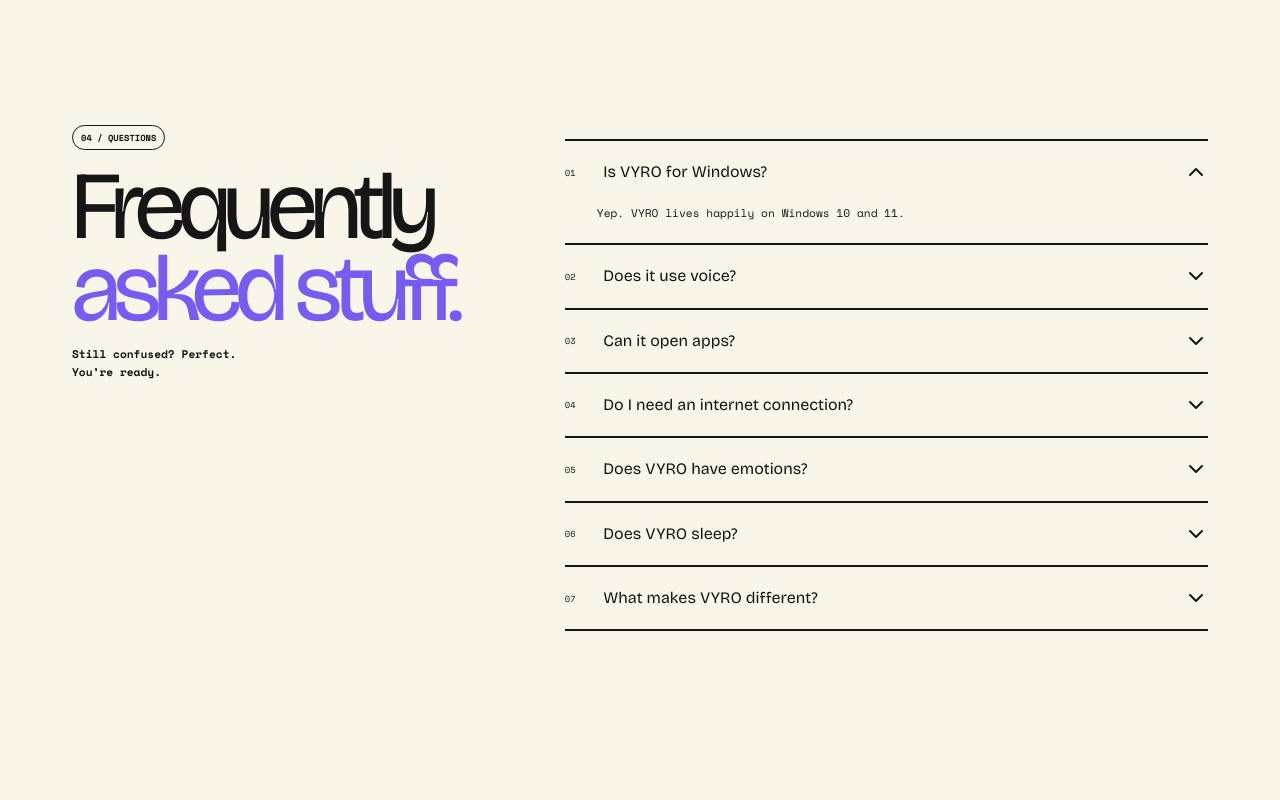
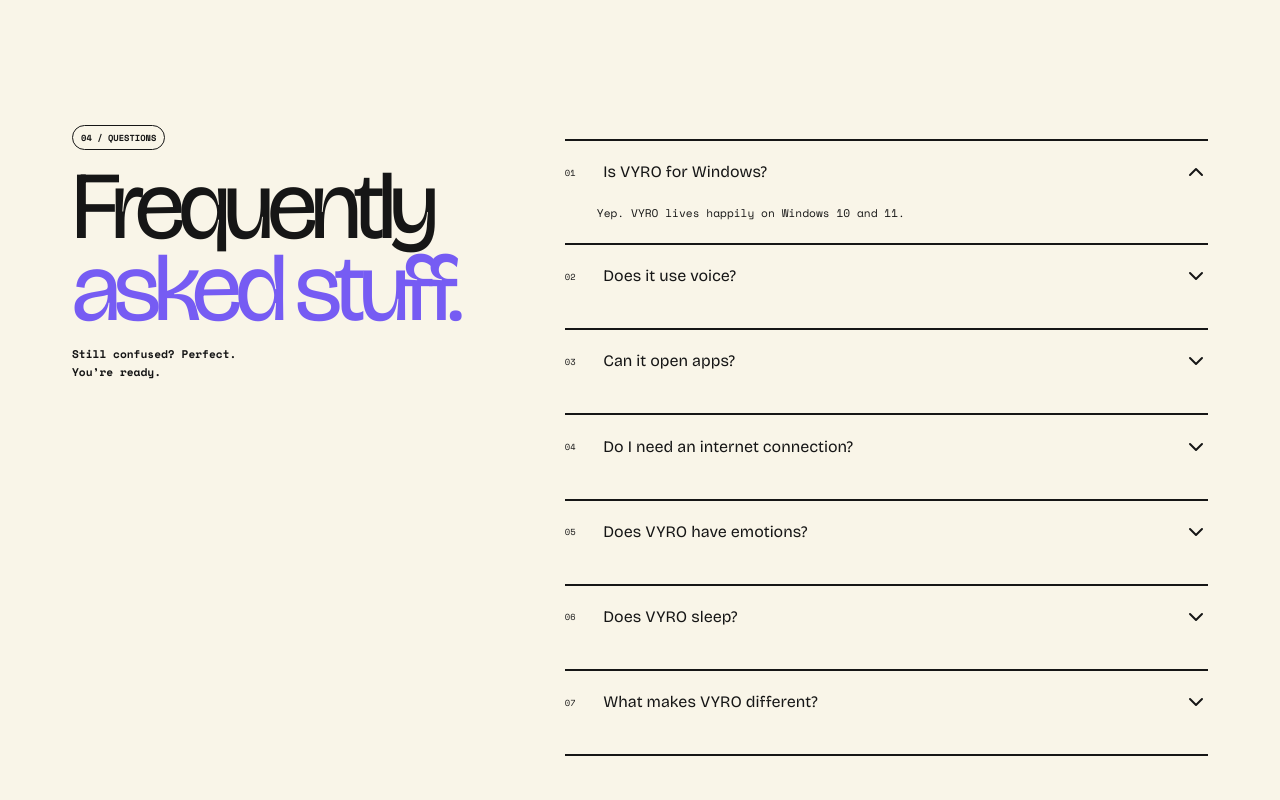
Before and after one commit to Kipasa33/VYRO-Landing, a Next.js app: page / in a window 1280 px wide. Shown: the part 6100-6900 px from the top of the page. Built offline with nearby package versions, Linux system fonts and the light colour scheme.

Commit message:
Add homepage FAQ and software structured data

```diff
--- a/app/layout.tsx
+++ b/app/layout.tsx
@@ -20,17 +20,25 @@
   "@context": "https://schema.org",
   "@type": "SoftwareApplication",
   name: "VYRO",
-  url: siteUrl,
-  category: "AI Desktop Assistant",
-  operatingSystem: "Windows",
   applicationCategory: "ProductivityApplication",
-  description,
+  operatingSystem: "Windows 10, Windows 11",
+  description: "VYRO is an AI desktop companion for Windows that talks, reacts, opens apps, and helps users control their PC with voice commands.",
+  url: homeUrl,
   image: socialImage,
   offers: {
     "@type": "Offer",
-    price: "19",
+    price: 19,
     priceCurrency: "USD",
+    availability: "https://schema.org/InStock",
     url: homeUrl,
+  },
+  publisher: {
+    "@type": "Organization",
+    name: "VYRO",
+  },
+  author: {
+    "@type": "Organization",
+    name: "VYRO",
   },
 };
 
--- a/app/page.tsx
+++ b/app/page.tsx
@@ -15,14 +15,27 @@
 ];
 
 const faqs = [
-  ["Is VYRO for Windows?", "Yep. VYRO lives happily on Windows 10 and 11."],
-  ["Does it use voice?", "Yes. Talk naturally and VYRO talks back, sometimes with opinions."],
-  ["Can it open apps?", "Absolutely. Ask it to open apps, files, websites, and more."],
-  ["Do I need an internet connection?", "Some features work offline. Advanced AI and cloud features may require an internet connection."],
-  ["Does VYRO have emotions?", "Kind of. VYRO can get happy, bored, sleepy, excited, shocked, and occasionally dramatic."],
-  ["Does VYRO sleep?", "Yes. If you ignore VYRO for too long, it may get bored, complain, and fall asleep until you come back."],
-  ["What makes VYRO different?", "Most assistants live inside a chat window. VYRO Desktop Assistant lives on your desktop as a playful Desktop AI Robot with a personality."],
+  { question: "Is VYRO for Windows?", answer: "Yep. VYRO lives happily on Windows 10 and 11." },
+  { question: "Does it use voice?", answer: "Yes. Talk naturally and VYRO talks back, sometimes with opinions." },
+  { question: "Can it open apps?", answer: "Absolutely. Ask it to open apps, files, websites, and more." },
+  { question: "Do I need an internet connection?", answer: "Some features work offline. Advanced AI and cloud features may require an internet connection." },
+  { question: "Does VYRO have emotions?", answer: "Kind of. VYRO can get happy, bored, sleepy, excited, shocked, and occasionally dramatic." },
+  { question: "Does VYRO sleep?", answer: "Yes. If you ignore VYRO for too long, it may get bored, complain, and fall asleep until you come back." },
+  { question: "What makes VYRO different?", answer: "Most assistants live inside a chat window. VYRO Desktop Assistant lives on your desktop as a playful Desktop AI Robot with a personality." },
 ];
+
+const faqPageJsonLd = {
+  "@context": "https://schema.org",
+  "@type": "FAQPage",
+  mainEntity: faqs.map((faq) => ({
+    "@type": "Question",
+    name: faq.question,
+    acceptedAnswer: {
+      "@type": "Answer",
+      text: faq.answer,
+    },
+  })),
+};
 
 const socialProofMessages = [
   "Someone just downloaded VYRO 🤖",
@@ -262,6 +275,10 @@
 
   return (
     <main>
+      <script
+        type="application/ld+json"
+        dangerouslySetInnerHTML={{ __html: JSON.stringify(faqPageJsonLd) }}
+      />
       <div className="noise" />
       <SocialProofToast />
       <nav>
@@ -388,7 +405,20 @@
 
       <section className="section-shell faq" id="faq">
         <div className="section-heading"><span>04 / QUESTIONS</span><h2>Frequently<br /><em>asked stuff.</em></h2><p>Still confused? Perfect.<br />You’re ready.</p></div>
-        <div className="faq-list">{faqs.map(([question, answer], i) => <article key={question}><button onClick={() => setOpenFaq(openFaq === i ? -1 : i)}><span>0{i + 1}</span>{question}<ChevronDown className={openFaq === i ? "up" : ""} /></button><AnimatePresence>{openFaq === i && <motion.p initial={{ height: 0, opacity: 0 }} animate={{ height: "auto", opacity: 1 }} exit={{ height: 0, opacity: 0 }}>{answer}</motion.p>}</AnimatePresence></article>)}</div>
+        <div className="faq-list">{faqs.map((faq, i) => {
+          const isOpen = openFaq === i;
+          const panelId = `faq-answer-${i + 1}`;
+          return (
+            <article key={faq.question}>
+              <button onClick={() => setOpenFaq(isOpen ? -1 : i)} aria-expanded={isOpen} aria-controls={panelId}>
+                <span>0{i + 1}</span>{faq.question}<ChevronDown className={isOpen ? "up" : ""} />
+              </button>
+              <motion.p id={panelId} initial={false} animate={{ height: isOpen ? "auto" : 0, opacity: isOpen ? 1 : 0 }} aria-hidden={!isOpen}>
+                {faq.answer}
+              </motion.p>
+            </article>
+          );
+        })}</div>
       </section>
 
       <section className="section-shell roadmap" id="roadmap">
```
